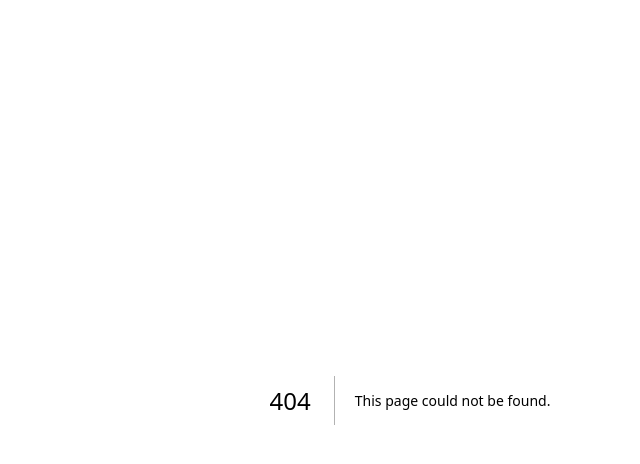
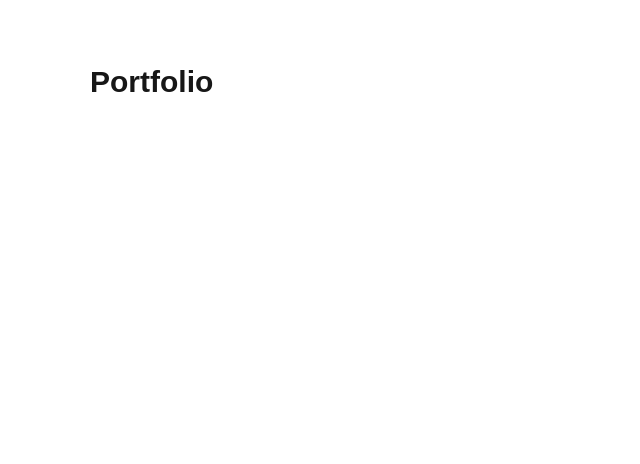
Before and after one commit to zandimt/zandimtmain, a Next.js app: page /portfolio in a window 1280 px wide. Before the commit this address had no page. Shown: the top 464 px of the page, without its empty margins (230-870 px from the left). Built offline with nearby package versions, Linux system fonts and the light colour scheme.

Commit message:
add about and portfolio pages

```diff
--- a/package.json
+++ b/package.json
@@ -10,6 +10,7 @@
   },
   "dependencies": {
     "@tailwindcss/typography": "^0.5.16",
+    "@vercel/analytics": "^1.5.0",
     "gray-matter": "^4.0.3",
     "next": "15.3.4",
     "next-mdx-remote": "^5.0.0",
--- /dev/null
+++ b/src/app/about/page.tsx
@@ -0,0 +1,9 @@
+import Link from "next/link";
+
+export default function AboutPage() {
+  return (
+    <main className="max-w-2xl mx-auto py-16 px-4">
+      <h1 className="text-3xl font-bold mb-8">About</h1>
+    </main>
+  );
+}
--- a/src/app/page.tsx
+++ b/src/app/page.tsx
@@ -4,13 +4,19 @@ export default function Home() {
   return (
     <main className="min-h-screen flex flex-col items-center justify-center px-4">
       <h1 className="text-4xl font-bold mb-4">zandimt</h1>
-      <p className="text-lg text-gray-600 dark:text-gray-300 mb-8">Welcome to zandi&apos;s personal portofolio and blog.</p>
+      <p className="text-lg text-gray-600 dark:text-gray-300 mb-8">welcome to zandi&apos;s personal portofolio and blog.</p>
       <Link
         href="/blog"
         className="text-blue-600 dark:text-gray-200 underline hover:text-gray-600 dark:hover:text-gray-400 transition"
       >
         blog
       </Link>
+      <Link
+        href="/portfolio"
+        className="text-blue-600 dark:text-gray-200 underline hover:text-gray-600 dark:hover:text-gray-400 transition"
+      >
+        portfolio
+      </Link>
     </main>
   );
 }
--- /dev/null
+++ b/src/app/portfolio/page.tsx
@@ -0,0 +1,9 @@
+import Link from "next/link";
+
+export default function PortfolioPage() {
+  return (
+    <main className="max-w-2xl mx-auto py-16 px-4">
+      <h1 className="text-3xl font-bold mb-8">Portfolio</h1>
+    </main>
+  );
+}
--- /dev/null
+++ b/tailwind.config.ts
@@ -0,0 +1,20 @@
+import type { Config } from 'tailwindcss'
+
+const config: Config = {
+  content: [
+    './src/pages/**/*.{js,ts,jsx,tsx,mdx}',
+    './src/components/**/*.{js,ts,jsx,tsx,mdx}',
+    './src/app/**/*.{js,ts,jsx,tsx,mdx}',
+  ],
+  theme: {
+    extend: {
+      backgroundImage: {
+        'gradient-radial': 'radial-gradient(var(--tw-gradient-stops))',
+        'gradient-conic':
+          'conic-gradient(from 180deg at 50% 50%, var(--tw-gradient-stops))',
+      },
+    },
+  },
+  plugins: [],
+}
+export default config
```
Also changed, not shown: 1 other file (tests, documents, lock files or other folders).
